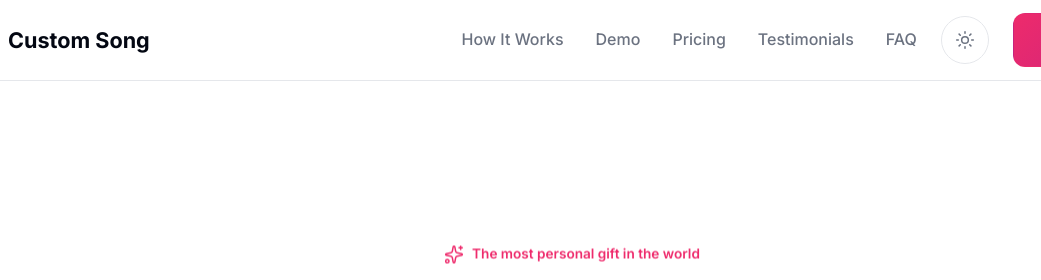
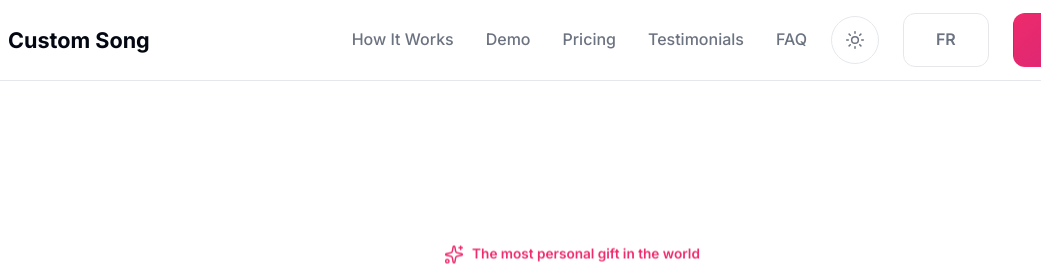
Before and after one commit to leo-dev-237/Chanson_sur_Mesure, a plain HTML site: page Chanson_Surmesur_EN.html in a window 1280 px wide. Shown: the top 280 px of the page, 68-1109 px from the left. Drawn offline with nearby package versions, Linux system fonts and the light colour scheme.

Commit message:
Update Chanson_Surmesur_EN.html

```diff
--- a/Chanson_Surmesur_EN.html
+++ b/Chanson_Surmesur_EN.html
@@ -224,11 +224,14 @@
                     <a href="#testimonials" class="nav-link">Testimonials</a>
                     <a href="#faq" class="nav-link">FAQ</a>
                 </div>
-                <button id="theme-toggle" class="btn btn-ghost btn-icon" aria-label="Toggle dark mode">
-                    <i data-lucide="sun" class="icon" id="sun-icon"></i>
-                    <i data-lucide="moon" class="icon" id="moon-icon" style="display: none;"></i>
-                </button>
-                <a href="#cta" class="btn btn-primary">
+    <button id="theme-toggle" class="btn btn-ghost btn-icon" aria-label="Toggle dark mode">
+        <i data-lucide="sun" class="icon" id="sun-icon"></i>
+        <i data-lucide="moon" class="icon" id="moon-icon" style="display: none;"></i>
+    </button>
+    <a href="index.html" class="btn btn-ghost" title="Passer en Français">
+        FR
+    </a>
+    <a href="#cta" class="btn btn-primary">
                     <i class="fa-brands fa-whatsapp"></i>
                     Order Now
                 </a>
```
